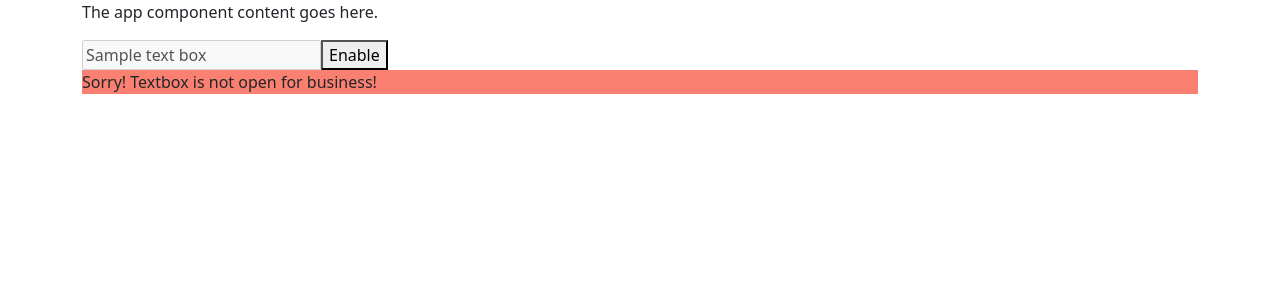
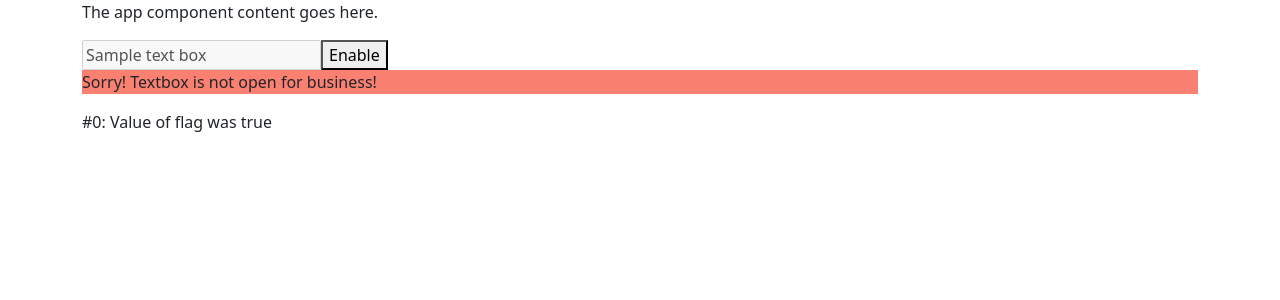
Before and after one commit to gishu/angular-bootcamp, an Angular app: page / in a window 1280 px wide. Both pictures are taken after a click on the button "Disable". Shown: the top 300 px of the page. Built offline with nearby package versions, Linux system fonts and the light colour scheme.

Commit message:
*ngFor stamper

```diff
--- a/src/app/app.component.html
+++ b/src/app/app.component.html
@@ -11,7 +11,11 @@
 
   <ng-template #disabledTemplate>
     <div [ngClass]="getClasses()">
-        <p>Sorry! Textbox is not open for business!</p>
+      <p>Sorry! Textbox is not open for business!</p>
     </div>
   </ng-template>
+
+  <div *ngFor="let value of toggles; index as i">
+    <p [ngStyle]="{'background-color': getStripe(i)}">#{{ i }}: Value of flag was {{ value }}</p>
+  </div>
 </div>
--- a/src/app/app.component.ts
+++ b/src/app/app.component.ts
@@ -8,8 +8,10 @@ import { Component } from '@angular/core';
 export class AppComponent {
   title = 'ng-bootcamp';
   enableText = true;
+  toggles: string[] = [];
 
   toggleFlag() {
+    this.toggles.push(String(this.enableText));
     this.enableText = !this.enableText;
   }
 
@@ -17,14 +19,19 @@ export class AppComponent {
     return {
       'font-style': 'italic',
       'font-size.em': 2,
-      'background-color': (this.enableText? 'beige' : 'salmon'),
+      'background-color': this.enableText ? 'beige' : 'salmon',
     };
   }
 
-  getClasses(){
+  getClasses() {
     return {
-      'info' : this.enableText,
-      'warning': !this.enableText
-    }
+      info: this.enableText,
+      warning: !this.enableText,
+    };
+  }
+
+  getStripe(i: number) {
+    console.log("getstripe" + i);
+    return (i % 2 === 0 ? 'transparent': 'lightgray');
   }
 }
```
